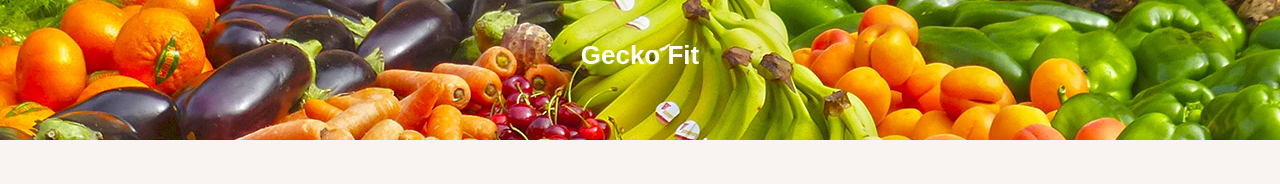
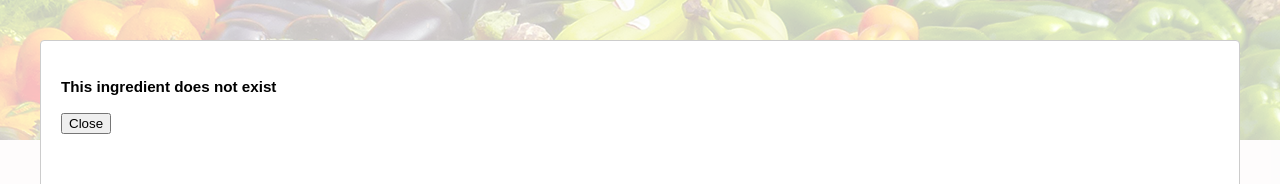
Before and after one commit to chingu-voyage4/Geckos-Team-0, a React (Create React App) app in the folder gecko-fit/: page / in a window 1280 px wide. Both pictures are taken after typing "Sample" into the empty fields and a click on the input "Add". Shown: the top 184 px of the page. Built offline with nearby package versions, Linux system fonts and the light colour scheme; no server answers.

Commit message:
Added error handling to api calls . Blocks misspellings and duplicates.

```diff
--- a/gecko-fit/src/App.js
+++ b/gecko-fit/src/App.js
@@ -28,25 +28,20 @@ class App extends Component {
             protein: [],
             sugar: [],
             sodium: [],
-            error: false
+            error: undefined
         };
     }
     // add ingredient to ingredient list
     addIngredient(ingredient) {
-        if (!ingredient) {
-            return 'Enter an ingredient';
-        }
-
+        if (!ingredient || this.state.ingredients.indexOf(ingredient) > -1) {
+            this.setState({ error: true });
+        } else {
             this.setState((prevState) => {
                 return {
                     ingredients: prevState.ingredients.concat(ingredient)
                 };
             });
-        console.log(
-            `The ingredient: ${this.state.ingredients} The quantity: ${
-                this.state.quantity
-            }`
-        );
+        }
     }
     // remove ingredient from ingredient list
     removeIngredient(ingredient) {
@@ -107,12 +102,14 @@ class App extends Component {
             console.log('Selected ingredient:' + item.label);
             console.log('Selected quantity: ' + num);
             const ingredientName = item.label;
+            if (this.state.ingredients.indexOf(ingredientName) < 0) {
                 const request = async () => {
                     const response = await fetch(
                         `https://cors-anywhere.herokuapp.com/https://api.edamam.com/api/nutrition-data?app_id=${API_ID}&app_key=${API_KEY}&ingr=${num} 4 oz ${ingredientName} `
                     );
                     const data = await response.json();
                     console.log(data);
+                    if (data.totalWeight > 0) {
                         this.setState((prevState) => {
                             return {
                                 apiData: prevState.apiData.concat(data),
@@ -121,7 +118,8 @@ class App extends Component {
                                     'ENERC_KCAL'
                                 )
                                     ? prevState.calories.concat(
-                                  data.totalNutrients.ENERC_KCAL.quantity
+                                          data.totalNutrients.ENERC_KCAL
+                                              .quantity
                                       )
                                     : prevState.calories.concat(0),
                                 fat: data.totalNutrients.hasOwnProperty('FAT')
@@ -129,22 +127,30 @@ class App extends Component {
                                           data.totalNutrients.FAT.quantity
                                       )
                                     : prevState.fat.concat(0),
-                        carbs: data.totalNutrients.hasOwnProperty('CHOCDF')
+                                carbs: data.totalNutrients.hasOwnProperty(
+                                    'CHOCDF'
+                                )
                                     ? prevState.carbs.concat(
                                           data.totalNutrients.CHOCDF.quantity
                                       )
                                     : prevState.carbs.concat(0),
-                        chole: data.totalNutrients.hasOwnProperty('CHOLE')
+                                chole: data.totalNutrients.hasOwnProperty(
+                                    'CHOLE'
+                                )
                                     ? prevState.chole.concat(
                                           data.totalNutrients.CHOLE.quantity
                                       )
                                     : prevState.chole.concat(0),
-                        protein: data.totalNutrients.hasOwnProperty('PROCNT')
+                                protein: data.totalNutrients.hasOwnProperty(
+                                    'PROCNT'
+                                )
                                     ? prevState.protein.concat(
                                           data.totalNutrients.PROCNT.quantity
                                       )
                                     : prevState.protein.concat(0),
-                        sugar: data.totalNutrients.hasOwnProperty('SUGAR')
+                                sugar: data.totalNutrients.hasOwnProperty(
+                                    'SUGAR'
+                                )
                                     ? prevState.sugar.concat(
                                           data.totalNutrients.SUGAR.quantity
                                       )
@@ -157,8 +163,20 @@ class App extends Component {
                             };
                         });
                         this.addIngredient(item.label);
+                    } else {
+                        this.setState({
+                            error: 'This ingredient does not exist'
+                        });
+                    }
                 };
                 request();
+            } else {
+                this.setState({
+                    error: 'This ingredient is already on the list'
+                });
+            }
+        } else {
+            this.setState({ error: 'This ingredient does not exist' });
         }
     }
 
@@ -182,12 +200,19 @@ class App extends Component {
         });
     };
 
+    handleClearErrors = () => {
+        this.setState({ error: undefined });
+    };
+
     render() {
         return (
             <div className="App">
                 <div className="App__wrapper">
                     <Header />
-                    <OptionModal error={this.state.error} />
+                    <OptionModal
+                        error={this.state.error}
+                        handleClearErrors={this.handleClearErrors}
+                    />
                     <div className="ingredient-wrapper">
                         <SearchBar
                             onSearchTermChange={(term) =>
--- a/gecko-fit/src/components/optionModal.js
+++ b/gecko-fit/src/components/optionModal.js
@@ -2,8 +2,14 @@ import React from 'react';
 import Modal from 'react-modal';
 
 const OptionModal = (props) => (
-    <Modal isOpen={props.error} contentLabel="Try a different value">
-        <h3>Try a Different Value</h3>
+    <Modal
+        isOpen={!!props.error}
+        onRequestClose={props.handleClearErrors}
+        contentLabel="Try a different value"
+        ariaHideApp={false}
+    >
+        <h3>{props.error}</h3>
+        <button onClick={props.handleClearErrors}>Close</button>
     </Modal>
 );
 
```
Lines whose indentation alone changed are shown as unchanged.
